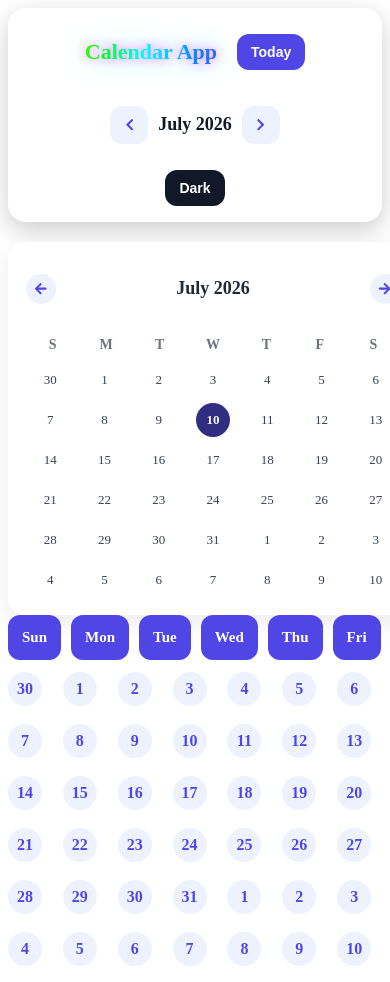
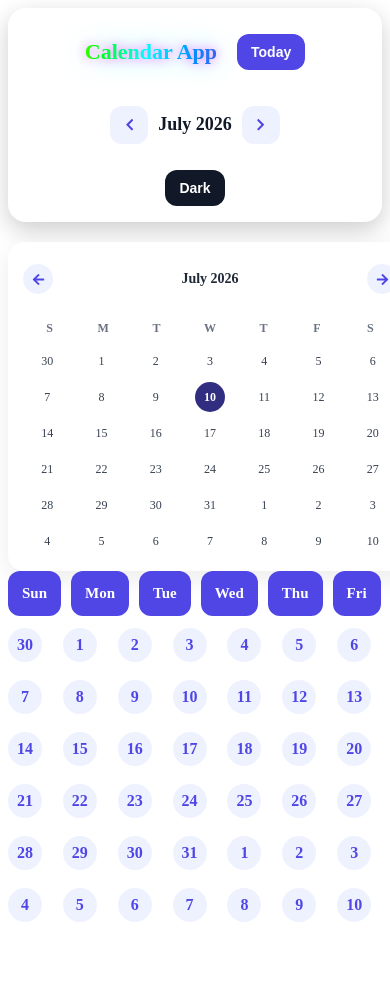
Before and after one commit to narendar9888/Calendar, a React (Vite) app in the folder app/: page / in a window 390 px wide. Shown: the top 982 px of the page. After the commit the page ends 938 px from the top, so only its background shows below. Built offline with nearby package versions, Linux system fonts and the light colour scheme.

Commit message:
add miniCalendar

```diff
--- a/app/src/components/MiniCalendar.css
+++ b/app/src/components/MiniCalendar.css
@@ -101,3 +101,42 @@
 .mini-day.today.selected {
     background: #312e81;
 }
+
+@media (max-width: 480px) {
+    .mini-cal{
+        padding: 12px;
+    }
+
+    .mini-day {
+        width: 28px;
+        height: 28px;
+        font-size: 12px;
+    }
+
+    .weekday {
+        font-size: 12px;
+    }
+
+    .mini-header button{
+        width: 30px;
+        height: 30px;
+        font-size: 13px;
+    }
+}
+
+@media (max-width: 780px) {
+    .mini-cal {
+        padding: 15px;
+    }
+
+
+    .mini-day {
+        width: 30px;
+        height: 30px;
+        font-size: 12px;
+    }
+
+    .mini-header h3{
+        font-size: 14px;
+    }
+}
```
Also changed, not shown: app/src/components/MiniCalendar.jsx (+0 -111 lines).
